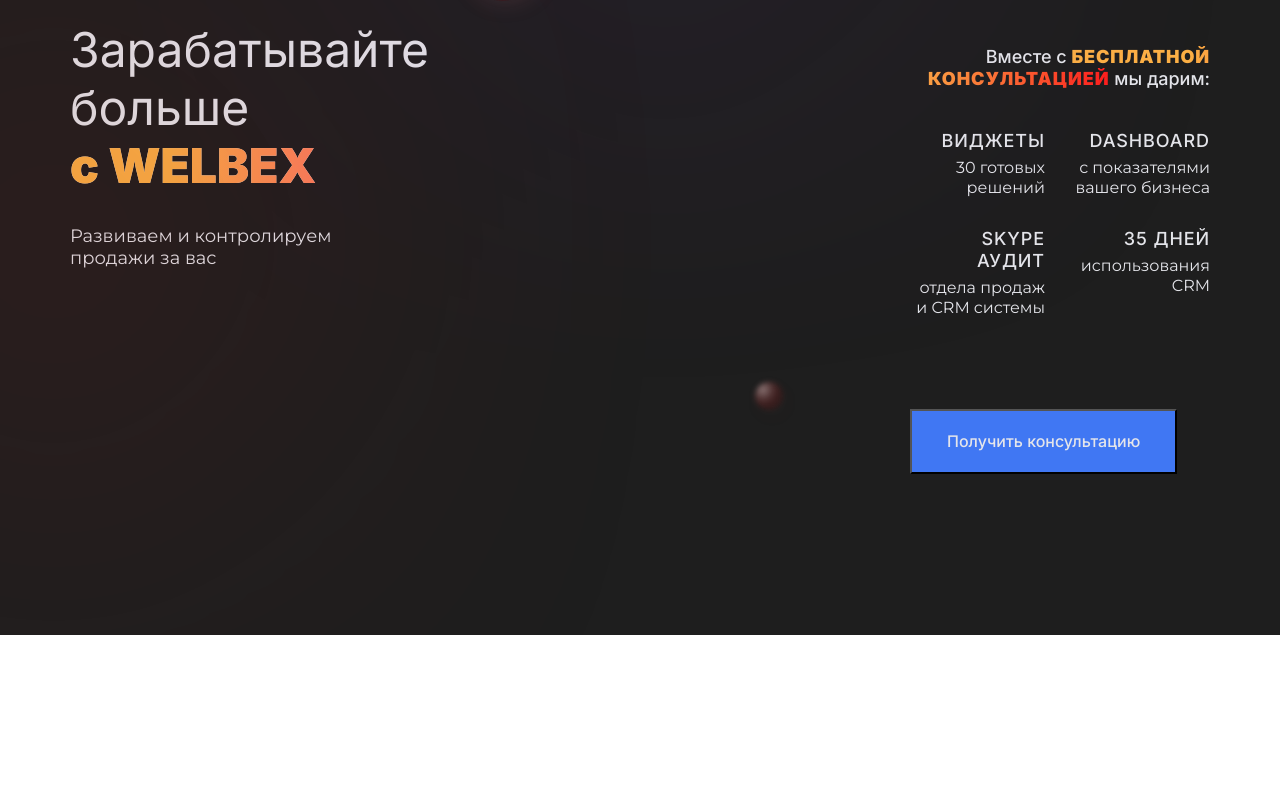
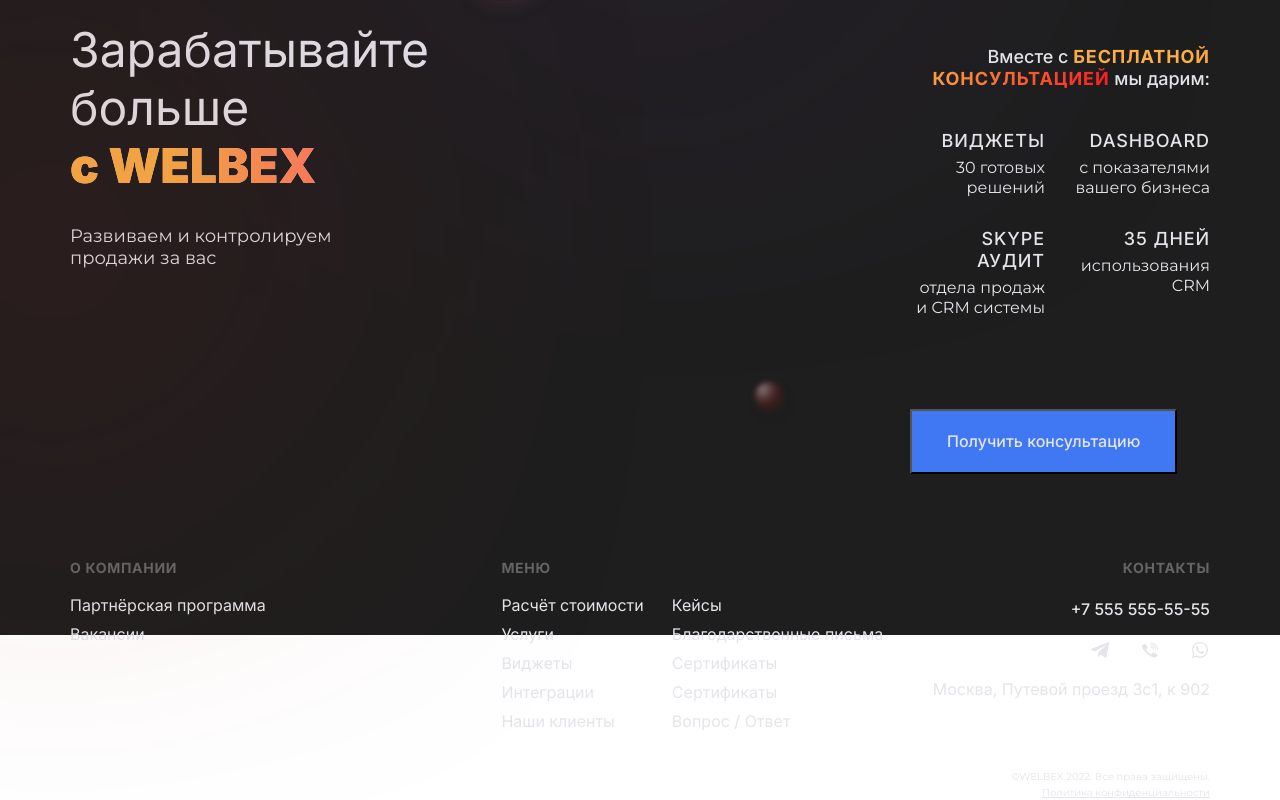
Before and after one commit to amoCRM-syrovezhko-test-task/welbex, a React (Create React App) app: page / in a window 1280 px wide. Shown: the part 165-965 px from the top of the page. Before the commit the page ends 800 px from the top, so only its background shows below. Built offline with nearby package versions, Linux system fonts and the light colour scheme.

Commit message:
feat: `footer` desktop

```diff
--- a/src/assets/scss/base/_fonts.scss
+++ b/src/assets/scss/base/_fonts.scss
@@ -1,3 +1,3 @@
 @import url('https://fonts.googleapis.com/css2?family=Montserrat:wght@300;400&display=swap');
 
-@import url('https://fonts.googleapis.com/css2?family=Inter:wght@400;500;900&display=swap');
+@import url('https://fonts.googleapis.com/css2?family=Inter:wght@400;500;700;900&display=swap');
--- a/src/assets/scss/components/sections/_footer.scss
+++ b/src/assets/scss/components/sections/_footer.scss
@@ -0,0 +1,116 @@
+.footer {
+  width: 114rem;
+  display: flex;
+  justify-content: space-between;
+  padding-top: 8.5rem;
+
+  &-list {
+    display: flex;
+    flex-direction: column;
+    // flex-wrap: wrap;
+
+    &--title {
+      margin-bottom: 2rem;
+      font-family: 'Inter';
+      font-style: normal;
+      font-weight: 700;
+      font-size: 14px;
+      line-height: 17px;
+      /* identical to box height */
+
+      letter-spacing: 0.05em;
+      text-transform: uppercase;
+
+      /* dark gray */
+
+      color: #656566;
+
+      display: inline;
+
+    }
+
+    &--block {
+      display: flex;
+      flex-direction: column;
+      flex-wrap: wrap;
+      height: 14.5rem;
+      // height: 100%;
+      width: 41rem;
+      // width: 100%;
+    }
+  }
+
+  &-item {
+    font-family: 'Inter';
+    font-style: normal;
+    font-weight: 400;
+    font-size: 16px;
+    line-height: 19px;
+
+    /* light text */
+
+    color: #E4E5EA;
+    margin-bottom: 1rem;
+
+  }
+
+  &-contacts {
+    display: flex;
+    flex-direction: column;
+    align-items: end;
+
+    &--title {
+      font-family: 'Inter';
+      font-style: normal;
+      font-weight: 700;
+      font-size: 14px;
+      line-height: 17px;
+      /* identical to box height */
+
+      text-align: right;
+      letter-spacing: 0.05em;
+      text-transform: uppercase;
+
+      /* dark gray */
+
+      color: #656566;
+
+      margin-bottom: 2rem;
+    }
+
+    &--address {
+      font-family: 'Inter';
+      font-style: normal;
+      font-weight: 400;
+      font-size: 16px;
+      line-height: 19px;
+      text-align: right;
+
+      /* light text */
+
+      color: #E4E5EA;
+    }
+  }
+}
+
+.legal {
+  margin-top: 70px;
+  font-family: 'Montserrat';
+  font-style: normal;
+  font-weight: 400;
+  font-size: 12px;
+  line-height: 15px;
+  /* identical to box height */
+
+  text-align: right;
+
+  /* light text */
+
+  color: #E4E5EA;
+
+  &--text {}
+
+  &--link {
+    color: #E4E5EA;
+  }
+}
--- a/src/assets/scss/components/sections/header/_messengers.scss
+++ b/src/assets/scss/components/sections/header/_messengers.scss
@@ -3,6 +3,7 @@
   margin-left: 4.7rem;
   display: flex;
   justify-content: space-between;
+  margin-bottom: 2rem;
 
   &--item {
     height: 2rem;
--- a/src/assets/scss/components/sections/header/_phone.scss
+++ b/src/assets/scss/components/sections/header/_phone.scss
@@ -1,4 +1,5 @@
 .phone {
   text-decoration: none;
   margin-left: auto;
+  margin-bottom: 2.1rem;
 }
--- a/src/components/sections/Footer.jsx
+++ b/src/components/sections/Footer.jsx
@@ -1,9 +1,36 @@
 import React from 'react';
+import FooterList from './footer/FooterList';
+import FooterContacts from './footer/FooterContacts';
 
 const Footer = () => {
+  const about = [
+    {id: 1, text: "Партнёрская программа"},
+    {id: 2, text: "Вакансии"}
+  ]
+  const menu = [
+    {id: 1, text: "Расчёт стоимости"},
+    {id: 2, text: "Услуги"},
+    {id: 3, text: "Виджеты"},
+    {id: 4, text: "Интеграции"},
+    {id: 5, text: "Наши клиенты"},
+    {id: 6, text: "Кейсы"},
+    {id: 7, text: "Благодарственные письма"},
+    {id: 8, text: "Сертификаты"},
+    {id: 9, text: "Сертификаты"},
+    {id: 10, text: "Вопрос / Ответ"},
+  ]
+
   return (
     <footer className='footer'>
-
+      <FooterList
+        title={'О компании'}
+        list={about}
+      />
+      <FooterList
+        title={'Меню'}
+        list={menu}
+      />
+      <FooterContacts />
     </footer>
   );
 };
--- /dev/null
+++ b/src/components/sections/footer/FooterContacts.jsx
@@ -0,0 +1,26 @@
+import React from 'react';
+import Phone from '../header/Phone';
+import Messengers from '../header/Messengers';
+
+const FooterContacts = () => {
+  return (
+    <div className='footer-contacts'>
+      <h3 className="footer-contacts--title">Контакты</h3>
+      <Phone />
+      <Messengers />
+      <h3 className="footer-contacts--address">
+        Москва, Путевой проезд 3с1, к 902
+      </h3>
+      <div className="legal">
+        <p className="legal--text">
+          ©WELBEX 2022. Все права защищены.
+        </p>
+        <a href="#" className="legal--link">
+          Политика конфиденциальности
+        </a>
+      </div>
+    </div>
+  );
+};
+
+export default FooterContacts;
--- /dev/null
+++ b/src/components/sections/footer/FooterItem.jsx
@@ -0,0 +1,12 @@
+import React from 'react';
+
+const FooterItem = (text) => {
+  console.log('text', text)
+  return (
+    <p className='footer-item'>
+      {text.text}
+    </p>
+  );
+};
+
+export default FooterItem;
--- /dev/null
+++ b/src/components/sections/footer/FooterList.jsx
@@ -0,0 +1,18 @@
+import React from 'react';
+import FooterItem from './FooterItem';
+
+const FooterList = ({title, list}) => {
+  console.log(list)
+  return (
+    <div className='footer-list'>
+      <h3 className="footer-list--title">{title}</h3>
+      <div className="footer-list--block">
+        {list.map((text) =>
+          <FooterItem text={text.text}/>
+        )}
+      </div>
+    </div>
+  );
+};
+
+export default FooterList;
--- a/src/components/sections/main/MainSecond.jsx
+++ b/src/components/sections/main/MainSecond.jsx
@@ -5,10 +5,10 @@
 const MainSecond = () => {
 
   const cards = [
-    {title: 'Виджеты', text: '30 готовых решений'},
-    {title: 'Dashboard', text: 'с показателями вашего бизнеса'},
-    {title: 'Skype Аудит', text: 'отдела продаж и CRM системы'},
-    {title: '35 дней', text: 'использования CRM'},
+    {id:1, title: 'Виджеты', text: '30 готовых решений'},
+    {id:2, title: 'Dashboard', text: 'с показателями вашего бизнеса'},
+    {id:3, title: 'Skype Аудит', text: 'отдела продаж и CRM системы'},
+    {id:4, title: '35 дней', text: 'использования CRM'},
   ]
 
   return (
@@ -20,7 +20,8 @@
         {cards.map((card) =>
           <MainCard
             title={card.title}
-            text={card.text}/>
+            text={card.text}
+            key={card.id}/>
           )}
         </div>
         <Button />
```
